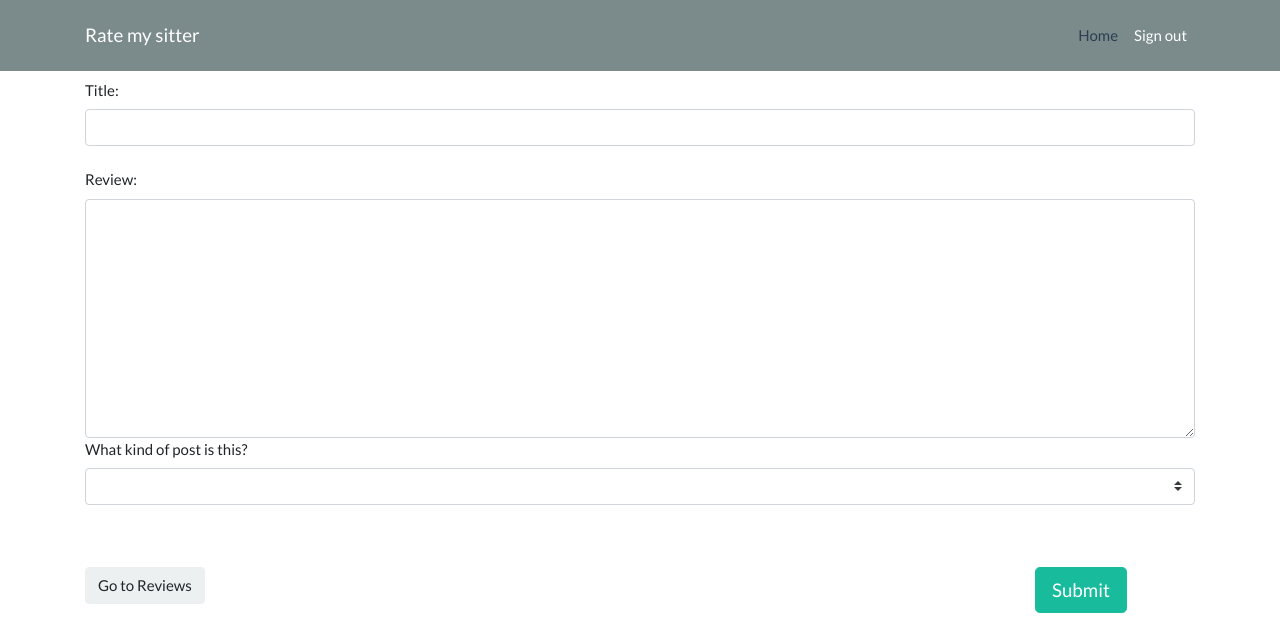
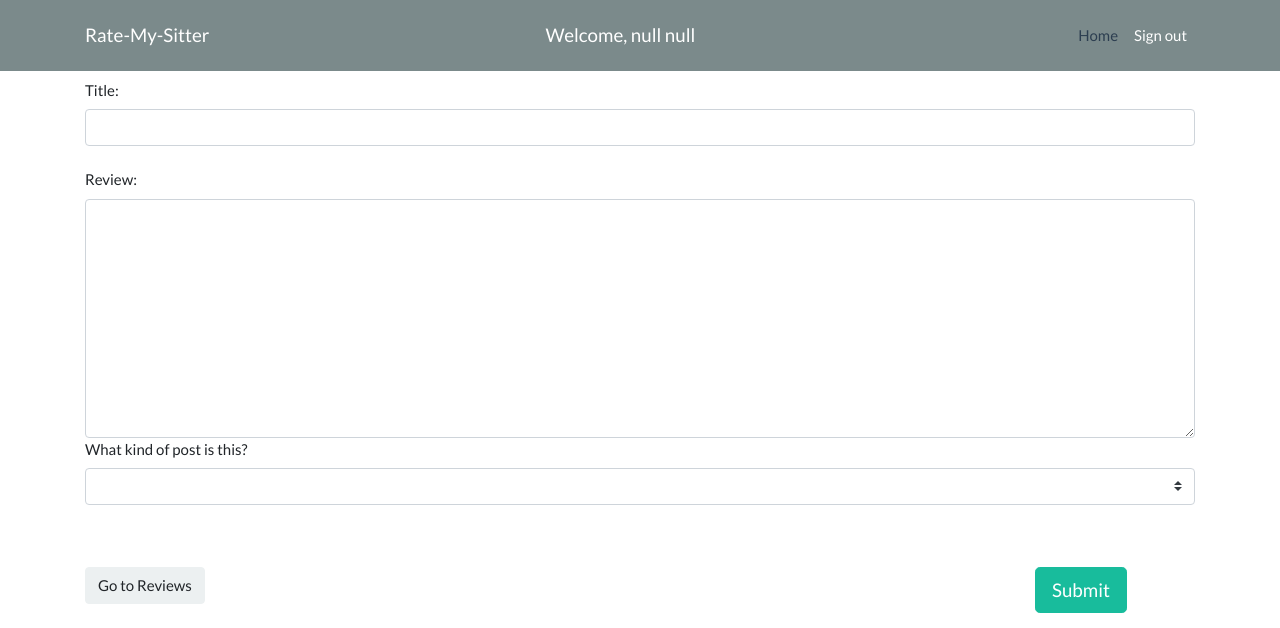
Before and after one commit to nbardoi/rate-my-sitter, a Node server app: page /review in a window 1280 px wide. Shown: the top 628 px of the page. Run offline with Node 20, Linux system fonts and the light colour scheme; some libraries are stand-ins or nearby versions.

Commit message:
user name visible on all pages

```diff
--- a/app/public/js/dashboard.js
+++ b/app/public/js/dashboard.js
@@ -1,5 +1,6 @@
 var lsEmail = localStorage.getItem("email");
 console.log(lsEmail);
+
 
 function getUserData() {
     $.ajax({
--- /dev/null
+++ b/app/public/js/review.js
@@ -0,0 +1,9 @@
+var welcome = $("#welcome");
+
+var firstName = localStorage.getItem("firstname");
+var lastName = localStorage.getItem("lastname");
+
+welcome.append("Welcome, " + firstName + " " + lastName);
+
+console.log(firstName);
+console.log(lastName);
--- a/app/views/dashboard.hbs
+++ b/app/views/dashboard.hbs
@@ -17,8 +17,8 @@
 <body>
     <nav class="navbar navbar-expand-lg navbar-dark bg-dark fixed-top">
         <div class="container">
-            <a class="navbar-brand" href="#">Rate my sitter</a>
-             <a class="navbar-brand" id="welcome"></a>
+            <a class="navbar-brand" href="/">Rate-My-Sitter</a>
+            <a class="navbar-brand" id="welcome"></a>
             <button class="navbar-toggler" type="button" data-toggle="collapse" data-target="#navbarResponsive"
                 aria-controls="navbarResponsive" aria-expanded="false" aria-label="Toggle navigation">
                 <span class="navbar-toggler-icon"></span>
@@ -72,7 +72,7 @@
     <!-- Custom Script -->
     <script src="https://cdnjs.cloudflare.com/ajax/libs/moment.js/2.17.0/moment.min.js" type="text/javascript"></script>
     <script src="js/note.js" type="text/javascript"></script>
-    <script src= "js/dashboard.js" type="text/javascript"></script>
+    <script src="js/dashboard.js" type="text/javascript"></script>
 </body>
 
 </html>
--- a/app/views/layouts/main.hbs
+++ b/app/views/layouts/main.hbs
@@ -4,21 +4,24 @@
 <head>
     <meta charset="UTF-8">
     <meta name="viewport" content="width=device-width, initial-scale=1.0">
-    <title>Document</title>
+    <title>Rate-My-Sitter</title>
     <link rel="stylesheet" href="https://stackpath.bootstrapcdn.com/bootstrap/4.4.1/css/bootstrap.min.css"
         integrity="sha384-Vkoo8x4CGsO3+Hhxv8T/Q5PaXtkKtu6ug5TOeNV6gBiFeWPGFN9MuhOf23Q9Ifjh" crossorigin="anonymous">
     <link rel="stylesheet" href="https://cdnjs.cloudflare.com/ajax/libs/font-awesome/4.7.0/css/font-awesome.min.css">
-<<<<<<< HEAD
     <link rel="stylesheet" href="css/styles.css" media="screen" title="no title" />
 
-
-=======
->>>>>>> c36bd840bab6f6fef12be15c9edd81c3d29802d6
 </head>
 
 <body>
 
     {{{body}}}
+
+    <style>
+        #welcome {
+            margin-left: 320px;
+
+        }
+    </style>
 
     <script src="https://code.jquery.com/jquery-3.4.1.js"
         integrity="sha256-WpOohJOqMqqyKL9FccASB9O0KwACQJpFTUBLTYOVvVU=" crossorigin="anonymous"></script>
--- a/app/views/review.hbs
+++ b/app/views/review.hbs
@@ -3,7 +3,7 @@
 
 <head>
     <meta charset="UTF-8" />
-    <title>qikNote</title>
+    <title>Rate-My-Sitter</title>
     <!-- Latest compiled and minified CSS & JS -->
     <link href="https://maxcdn.bootstrapcdn.com/bootswatch/4.0.0/flatly/bootstrap.min.css" rel="stylesheet" />
     <link rel="stylesheet" href="css/styles.css" media="screen" title="no title" />
@@ -17,7 +17,8 @@
 <body>
     <nav class="navbar navbar-expand-lg navbar-dark bg-dark fixed-top">
         <div class="container">
-            <a class="navbar-brand" href="#">Rate my sitter</a>
+            <a class="navbar-brand" href="/">Rate-My-Sitter</a>
+            <a class="navbar-brand" id="welcome"></a>
             <button class="navbar-toggler" type="button" data-toggle="collapse" data-target="#navbarResponsive"
                 aria-controls="navbarResponsive" aria-expanded="false" aria-label="Toggle navigation">
                 <span class="navbar-toggler-icon"></span>
@@ -92,6 +93,7 @@
         </div>
     </div>
     <!-- Custom Script -->
+    <script src="js/review.js" type="text/javascript"></script>
     <script src="js/cms.js" type="text/javascript"></script>
 </body>
 
```
